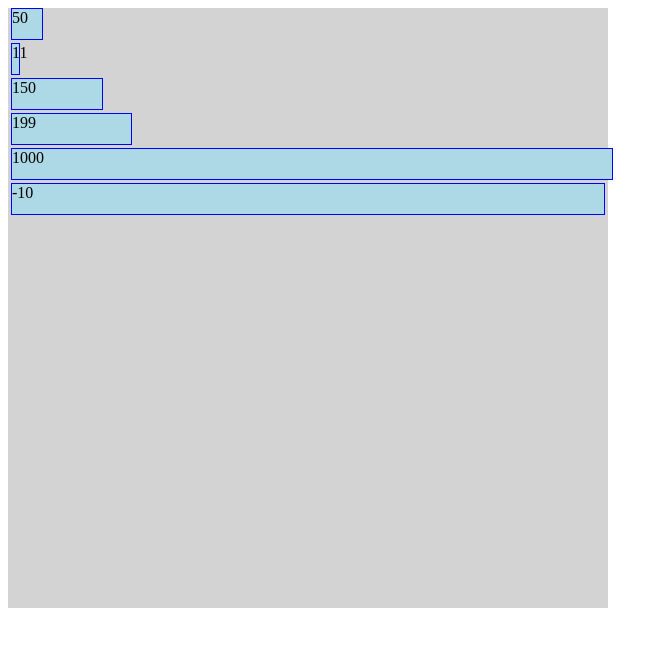
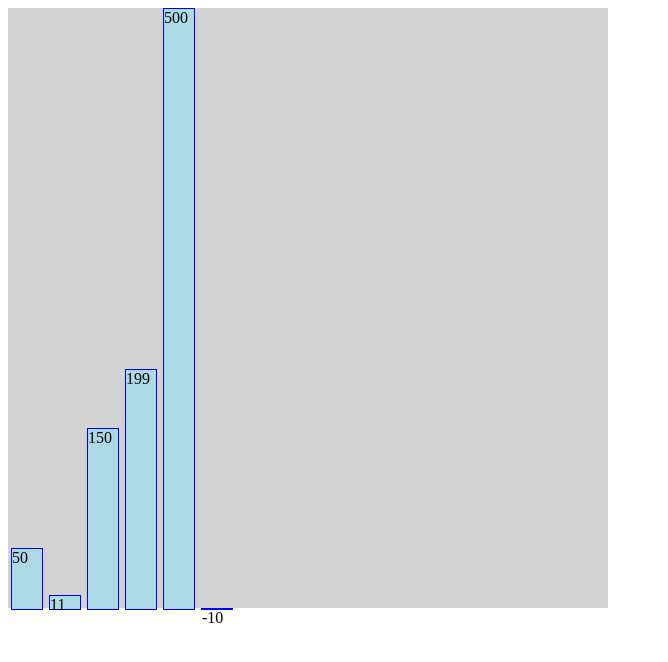
Before and after one commit to excel46/d3-test, a website: page index.html in a window 1280 px wide. Shown: the whole page, without its empty margins (0-668 px from the left). Drawn offline with nearby package versions, Linux system fonts and the light colour scheme.

Commit message:
Vertical bars

```diff
--- a/index.html
+++ b/index.html
@@ -4,7 +4,6 @@
 <head>
 <title>D3 Test Project </title>
 <script type="text/javascript" src="node_modules/d3/build/d3.min.js"></script>
-
 <style>
 .chart{
 	height: 400px;
@@ -14,16 +13,15 @@
 .bar{
 	background-color: lightblue;
 	border: 1px solid blue;
-	height: 30px;
-	display: block;
-	margin: 3px;
+	width: 30px;
+	float: left;
+	margin: 0px 3px;
 }
 </style>
 </head>
 
 <body>
 <div class="chart"></div>
-
 </body>
 <script type="text/javascript" src="src/js/app.js"></script>
 <html>
--- a/src/js/app.js
+++ b/src/js/app.js
@@ -1,9 +1,10 @@
-var data =[50, 11, 150, 199, 1000, -10];
+'use strict';
+var data =[50, 11, 150, 199, 500, -10];
 var chart={w: 600, h: 600};
 
 var scale= d3.scaleLinear()
 			.domain([0,d3.max(data)])
-			.range([0,chart.w]);
+			.range([0,chart.h]);
 var chart= d3.select(".chart")
 				.style("width", chart.w+'px')
 				.style("height", chart.h+'px')
@@ -13,5 +14,6 @@ var chart= d3.select(".chart")
 				.append("div")
 					.classed("bar",true)
 					.text((d)=> d)
-					.style('width', (d) => scale(d)+'px')
+					.style('height', (d) => (d>0?scale(d):0)+'px')
+					.style('margin-top',d=> (d>0?chart.h-scale(d):chart.h)+'px')
 				.exit().remove()
```
